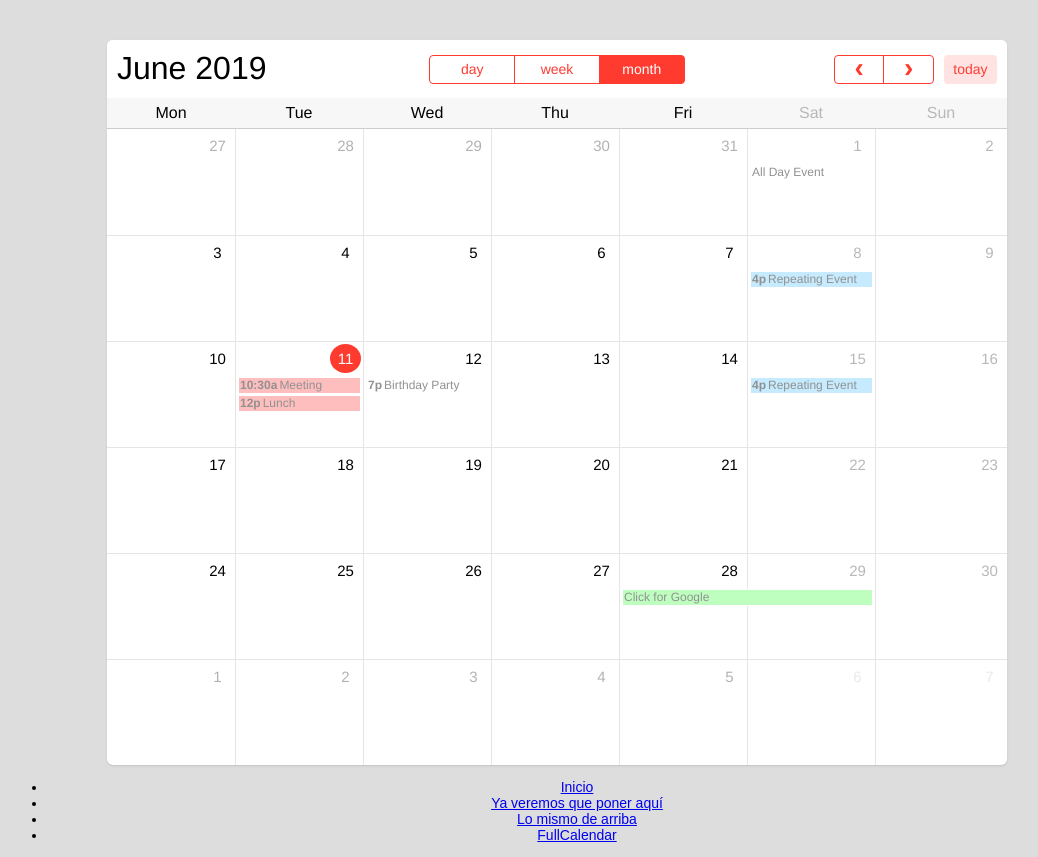
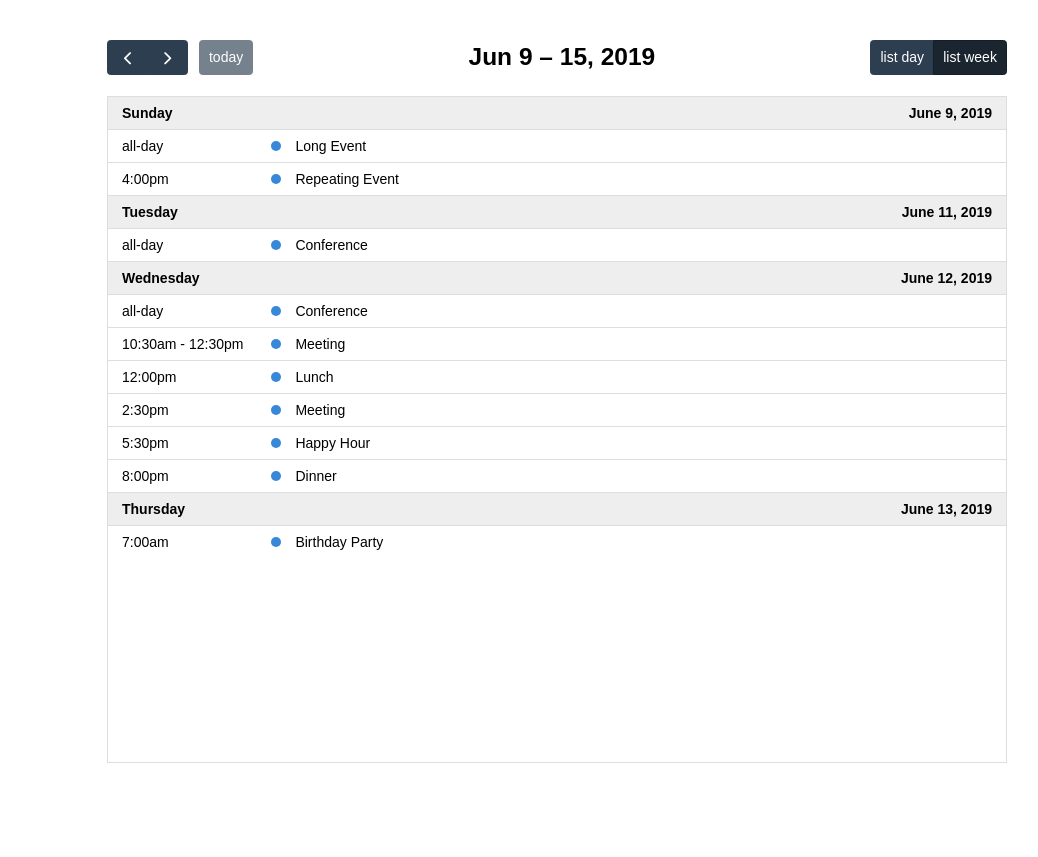
Before and after one commit to Matiaslopez19/TrabajoFinal, a PHP site: page /fullcalendar.php in a window 1280 px wide. Shown: the whole page, without its empty margins (83-1121 px from the left). After the commit the page ends 763 px from the top, so only its background shows below. Run offline with PHP 8.4, Linux system fonts and the light colour scheme.

Commit message:
fullcalendar2

```diff
--- a/clAutomaticarView/fullcalendar.php
+++ b/clAutomaticarView/fullcalendar.php
@@ -1,245 +1,119 @@
 <!DOCTYPE html>
 <html>
 <head>
-    <title>FullCalendar by Creative Tim </title>
+<meta charset='utf-8' />
+<link href="../assets/fullcalendar/packages/core/main.css" rel="stylesheet" type="text/css"/>
+<link href="../assets/fullcalendar/packages/list/main.css" rel="stylesheet" type="text/css"/>
+<script src="../assets/fullcalendar/packages/core/main.js" type="text/javascript"></script>
+<script src="../assets/fullcalendar/packages/list/main.js" type="text/javascript"></script>
 
-	<meta charset="utf-8" />
-	<meta http-equiv="X-UA-Compatible" content="IE=edge,chrome=1" />
+<script>
 
+  document.addEventListener('DOMContentLoaded', function() {
+    var calendarEl = document.getElementById('calendar');
 
-<link href='assets/css/fullcalendar.css' rel='stylesheet' />
-<link href='assets/css/fullcalendar.print.css' rel='stylesheet' media='print' />
-<script src='assets/js/jquery-1.10.2.js' type="text/javascript"></script>
-<script src='assets/js/jquery-ui.custom.min.js' type="text/javascript"></script>
-<script src='assets/js/fullcalendar.js' type="text/javascript"></script>
-<script>
-	$(document).ready(function() {
-	    var date = new Date();
-		var d = date.getDate();
-		var m = date.getMonth();
-		var y = date.getFullYear();
+    var calendar = new FullCalendar.Calendar(calendarEl, {
+      plugins: [ 'list' ],
 
-		/*  className colors
-
-		className: default(transparent), important(red), chill(pink), success(green), info(blue)
-
-		*/
-
-
-		/* initialize the external events
-		-----------------------------------------------------------------*/
-
-		$('#external-events div.external-event').each(function() {
-
-			// create an Event Object (http://arshaw.com/fullcalendar/docs/event_data/Event_Object/)
-			// it doesn't need to have a start or end
-			var eventObject = {
-				title: $.trim($(this).text()) // use the element's text as the event title
-			};
-
-			// store the Event Object in the DOM element so we can get to it later
-			$(this).data('eventObject', eventObject);
-
-			// make the event draggable using jQuery UI
-			$(this).draggable({
-				zIndex: 999,
-				revert: true,      // will cause the event to go back to its
-				revertDuration: 0  //  original position after the drag
-			});
-
-		});
-
-
-		/* initialize the calendar
-		-----------------------------------------------------------------*/
-
-		var calendar =  $('#calendar').fullCalendar({
       header: {
-				left: 'title',
-				center: 'agendaDay,agendaWeek,month',
-				right: 'prev,next today'
-			},
-			editable: true,
-			firstDay: 1, //  1(Monday) this can be changed to 0(Sunday) for the USA system
-			selectable: true,
-			defaultView: 'month',
-
-			axisFormat: 'h:mm',
-			columnFormat: {
-                month: 'ddd',    // Mon
-                week: 'ddd d', // Mon 7
-                day: 'dddd M/d',  // Monday 9/7
-                agendaDay: 'dddd d'
-            },
-            titleFormat: {
-                month: 'MMMM yyyy', // September 2009
-                week: "MMMM yyyy", // September 2009
-                day: 'MMMM yyyy'                  // Tuesday, Sep 8, 2009
-            },
-			allDaySlot: false,
-			selectHelper: true,
-			select: function(start, end, allDay) {
-				var title = prompt('Event Title:');
-				if (title) {
-					calendar.fullCalendar('renderEvent',
-						{
-							title: title,
-							start: start,
-							end: end,
-							allDay: allDay
-						},
-						true // make the event "stick"
-					);
-				}
-				calendar.fullCalendar('unselect');
-			},
-			droppable: true, // this allows things to be dropped onto the calendar !!!
-			drop: function(date, allDay) { // this function is called when something is dropped
-
-				// retrieve the dropped element's stored Event Object
-				var originalEventObject = $(this).data('eventObject');
-
-				// we need to copy it, so that multiple events don't have a reference to the same object
-				var copiedEventObject = $.extend({}, originalEventObject);
-
-				// assign it the date that was reported
-				copiedEventObject.start = date;
-				copiedEventObject.allDay = allDay;
-
-				// render the event on the calendar
-				// the last `true` argument determines if the event "sticks" (http://arshaw.com/fullcalendar/docs/event_rendering/renderEvent/)
-				$('#calendar').fullCalendar('renderEvent', copiedEventObject, true);
-
-				// is the "remove after drop" checkbox checked?
-				if ($('#drop-remove').is(':checked')) {
-					// if so, remove the element from the "Draggable Events" list
-					$(this).remove();
-				}
-
+        left: 'prev,next today',
+        center: 'title',
+        right: 'listDay,listWeek,dayGridMonth'
       },
 
+      // customize the button names,
+      // otherwise they'd all just say "list"
+      views: {
+        listDay: { buttonText: 'list day' },
+        listWeek: { buttonText: 'list week' }
+      },
+
+      defaultView: 'listWeek',
+      defaultDate: '2019-06-12',
+      navLinks: true, // can click day/week names to navigate views
+      editable: true,
+      eventLimit: true, // allow "more" link when too many events
       events: [
         {
           title: 'All Day Event',
-					start: new Date(y, m, 1)
+          start: '2019-06-01'
         },
         {
-					id: 999,
-					title: 'Repeating Event',
-					start: new Date(y, m, d-3, 16, 0),
-					allDay: false,
-					className: 'info'
+          title: 'Long Event',
+          start: '2019-06-07',
+          end: '2019-06-10'
         },
         {
-					id: 999,
+          groupId: 999,
           title: 'Repeating Event',
-					start: new Date(y, m, d+4, 16, 0),
-					allDay: false,
-					className: 'info'
+          start: '2019-06-09T16:00:00'
+        },
+        {
+          groupId: 999,
+          title: 'Repeating Event',
+          start: '2019-06-16T16:00:00'
+        },
+        {
+          title: 'Conference',
+          start: '2019-06-11',
+          end: '2019-06-13'
         },
         {
           title: 'Meeting',
-					start: new Date(y, m, d, 10, 30),
-					allDay: false,
-					className: 'important'
+          start: '2019-06-12T10:30:00',
+          end: '2019-06-12T12:30:00'
         },
         {
           title: 'Lunch',
-					start: new Date(y, m, d, 12, 0),
-					end: new Date(y, m, d, 14, 0),
-					allDay: false,
-					className: 'important'
+          start: '2019-06-12T12:00:00'
+        },
+        {
+          title: 'Meeting',
+          start: '2019-06-12T14:30:00'
+        },
+        {
+          title: 'Happy Hour',
+          start: '2019-06-12T17:30:00'
+        },
+        {
+          title: 'Dinner',
+          start: '2019-06-12T20:00:00'
         },
         {
           title: 'Birthday Party',
-					start: new Date(y, m, d+1, 19, 0),
-					end: new Date(y, m, d+1, 22, 30),
-					allDay: false,
+          start: '2019-06-13T07:00:00'
         },
         {
           title: 'Click for Google',
-					start: new Date(y, m, 28),
-					end: new Date(y, m, 29),
           url: 'http://google.com/',
-					className: 'success'
+          start: '2019-06-28'
         }
-			],
+      ]
     });
 
-
+    calendar.render();
   });
 
 </script>
 <style>
 
   body {
-		margin-top: 40px;
-		text-align: center;
+    margin: 40px 10px;
+    padding: 0;
+    font-family: Arial, Helvetica Neue, Helvetica, sans-serif;
     font-size: 14px;
-		font-family: "Helvetica Nueue",Arial,Verdana,sans-serif;
-		background-color: #DDDDDD;
   }
 
-	#wrap {
-		width: 1100px;
+  #calendar {
+    max-width: 900px;
     margin: 0 auto;
-		}
-
-	#external-events {
-		float: left;
-		width: 150px;
-		padding: 0 10px;
-		text-align: left;
-		}
-
-	#external-events h4 {
-		font-size: 16px;
-		margin-top: 0;
-		padding-top: 1em;
-		}
-
-	.external-event { /* try to mimick the look of a real event */
-		margin: 10px 0;
-		padding: 2px 4px;
-		background: #3366CC;
-		color: #fff;
-		font-size: .85em;
-		cursor: pointer;
-		}
-
-	#external-events p {
-		margin: 1.5em 0;
-		font-size: 11px;
-		color: #666;
-		}
-
-	#external-events p input {
-		margin: 0;
-		vertical-align: middle;
-		}
-	#calendar {
-/* 		float: right; */
-        margin: 0 auto;
-		width: 900px;
-		background-color: #FFFFFF;
-		  border-radius: 6px;
-        box-shadow: 0 1px 2px #C3C3C3;
   }
 
 </style>
 </head>
 <body>
-<div id='wrap'>
+
   <div id='calendar'></div>
-<div style='clear:both'></div>
-<nav id="menu">
-    <ul class="links">
-        <li><a href="index.php">Inicio</a></li>
-	<li><a href="generic.php">Ya veremos que poner aquí</a></li>
-	<li><a href="elements.php">Lo mismo de arriba </a></li>
-        <li><a href="fullcalendar.php">FullCalendar</a></li>
-    </ul>
-</nav>
-</div>
+
 </body>
 </html>
```
Lines whose indentation alone changed are shown as unchanged.
